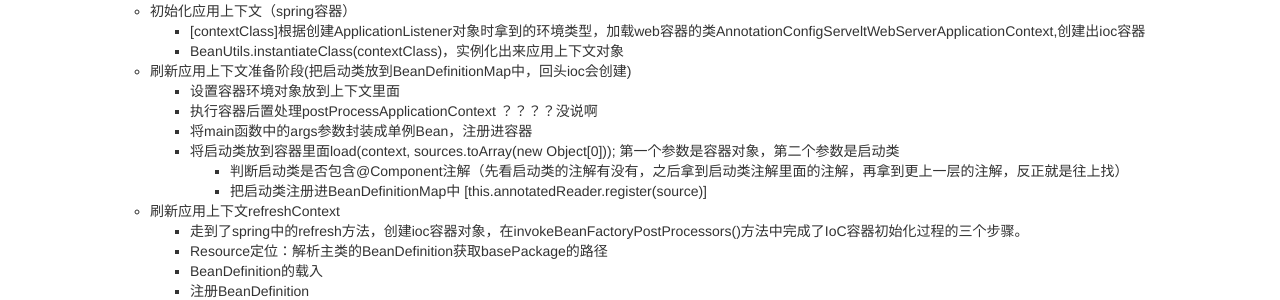
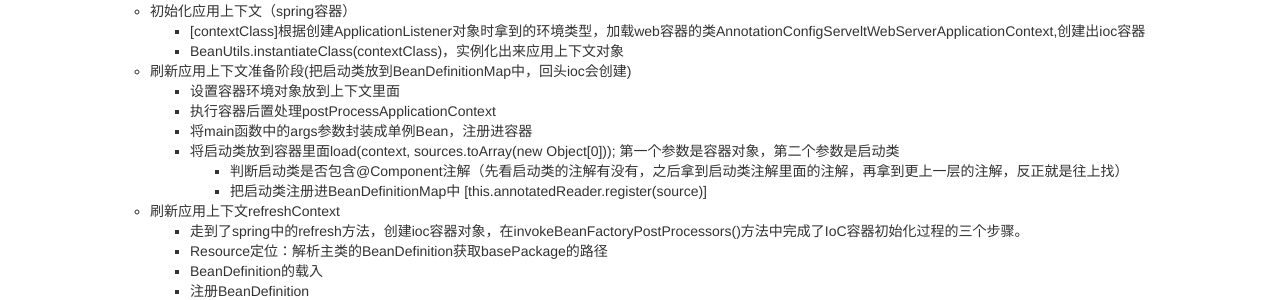
Before and after one commit to gre2/gre2.github.com, a Jekyll site: the page built from _posts/2020-09-21-springboot应用.md, in a window 1280 px wide and 900 px high, scrolled down 1485 px. Shown: the part 157-457 px from the top of the window. Built offline with Jekyll 4.4.1, drawn with Linux system fonts in a browser that asks for light colours; nearby versions of some CDN libraries; comment, search, counter and statistics services are not loaded.

Commit message:
准备面试
准备面试

```diff
--- a/_posts/2020-09-21-springboot应用.md
+++ b/_posts/2020-09-21-springboot应用.md
@@ -83,7 +83,7 @@
     * BeanUtils.instantiateClass(contextClass)，实例化出来应用上下文对象
   * 刷新应用上下文准备阶段(把启动类放到BeanDefinitionMap中，回头ioc会创建)
     * 设置容器环境对象放到上下文里面
-    * 执行容器后置处理postProcessApplicationContext ？？？？没说啊
+    * 执行容器后置处理postProcessApplicationContext
     * 将main函数中的args参数封装成单例Bean，注册进容器
     * 将启动类放到容器里面load(context, sources.toArray(new Object[0])); 第一个参数是容器对象，第二个参数是启动类
       * 判断启动类是否包含@Component注解（先看启动类的注解有没有，之后拿到启动类注解里面的注解，再拿到更上一层的注解，反正就是往上找）
```
Also changed, not shown: _posts/2024-06-12-mysql.md (+1 -1 lines).
